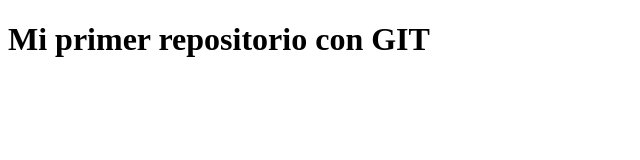
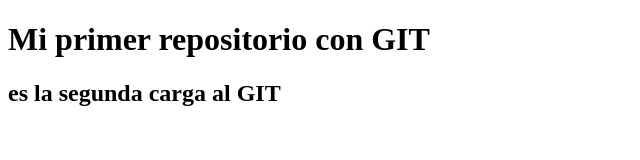
Before and after one commit to Dbonne88/prueba_2-GIT, a plain HTML site: page index.html in a window 1280 px wide. Shown: the whole page, without its empty margins (0-640 px from the left). Drawn offline with Linux system fonts and the light colour scheme.

Commit message:
agragamos un  H2

```diff
--- a/index.html
+++ b/index.html
@@ -8,5 +8,6 @@
 </head>
 <body>
    <h1>Mi primer repositorio con GIT</h1>
+   <h2>es la segunda carga al GIT</h2>
 </body>
 </html>
```
